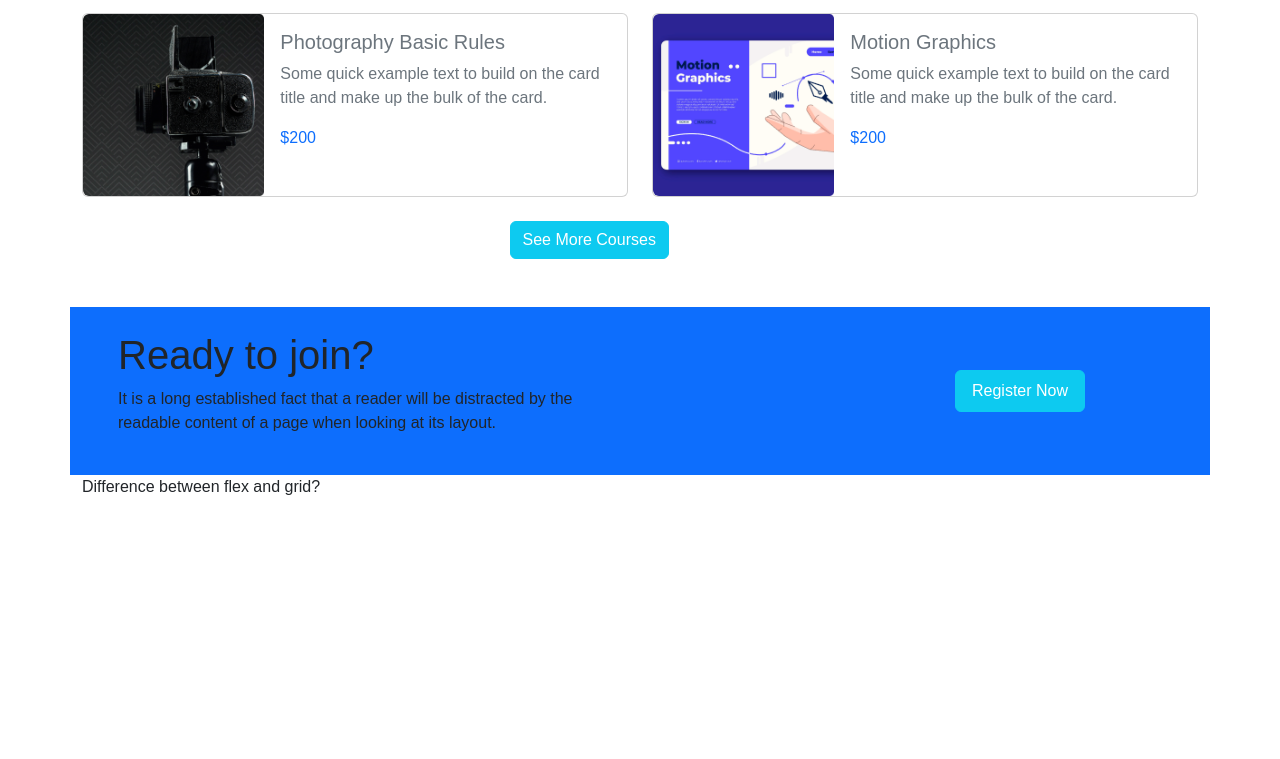
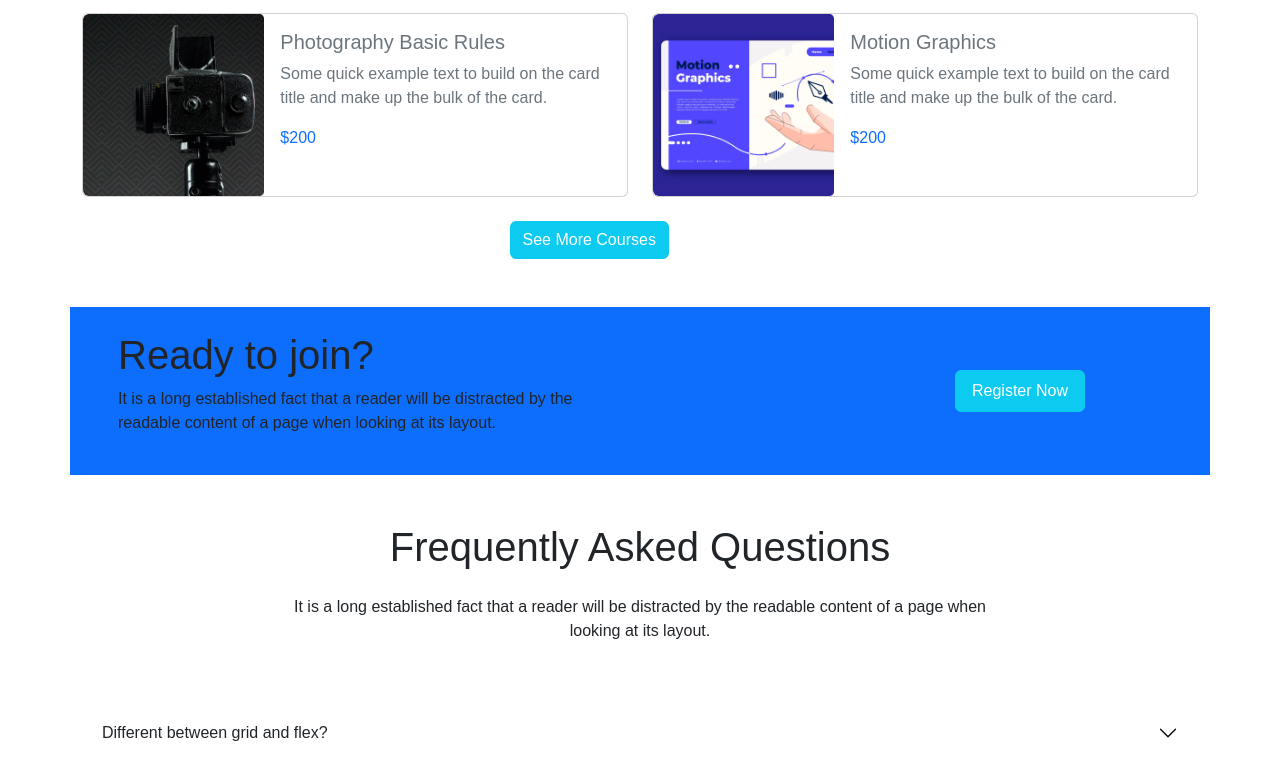
Before and after one commit to mohiuddinhere/mohiuTech, a plain HTML site: page index.html in a window 1280 px wide. Shown: the part 1351-2110 px from the top of the page. Before the commit the page ends 1866 px from the top, so only its background shows below. Drawn offline with nearby package versions, Linux system fonts and the light colour scheme; a web font is replaced by a local one.

Commit message:
accordion

```diff
--- a/index.html
+++ b/index.html
@@ -246,14 +246,28 @@
       </div>
     </div>
 
-    <p data-bs-toggle="collapse" href="#collapseExample" role="button" aria-expanded="false" aria-controls="collapseExample">
-      Difference between flex and grid?
-    </p>
-    <div class="collapse" id="collapseExample">
-      <div class="card card-body">
-        The basic difference between CSS Grid Layout and CSS Flexbox Layout is that flexbox was designed for layout in one dimension
-        - either a row or a column. Grid was designed for two-dimensional layout
-        - rows, and columns at the same time.
+
+    <div class="row align-items-center">
+      <div class="col-8 offset-2 py-5">
+        <h1 class="text-center pb-3">Frequently Asked Questions</h1>
+        <p class="text-center">It is a long established fact that a reader will be distracted by the readable
+          content of a page when looking at its layout.</p>
+      </div>
+    </div>
+
+
+    <div class="accordion accordion-flush" id="accordionFlushExample">
+      <div class="accordion-item">
+        <h2 class="accordion-header" id="flush-headingOne">
+          <button class="accordion-button collapsed" type="button" data-bs-toggle="collapse" data-bs-target="#flush-collapseOne" aria-expanded="false" aria-controls="flush-collapseOne">
+            Different between grid and flex?
+          </button>
+        </h2>
+        <div id="flush-collapseOne" class="accordion-collapse collapse" aria-labelledby="flush-headingOne" data-bs-parent="#accordionFlushExample">
+          <div class="accordion-body">The basic difference between CSS Grid Layout and CSS Flexbox Layout is that flexbox was designed for layout in one dimension
+            - either a row or a column. Grid was designed for two-dimensional layout
+            - rows, and columns at the same time.</div>
+        </div>
       </div>
     </div>
 
```
